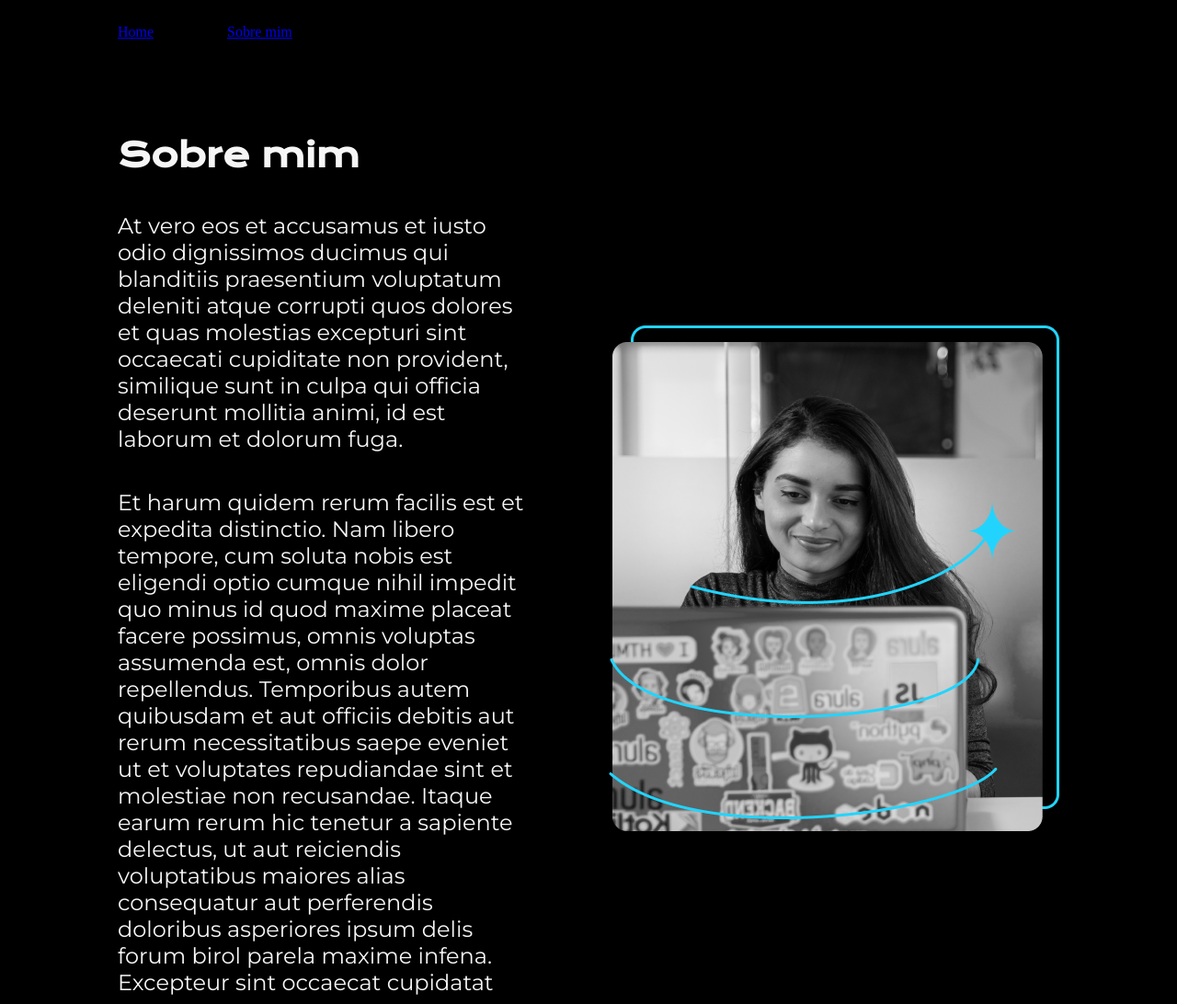
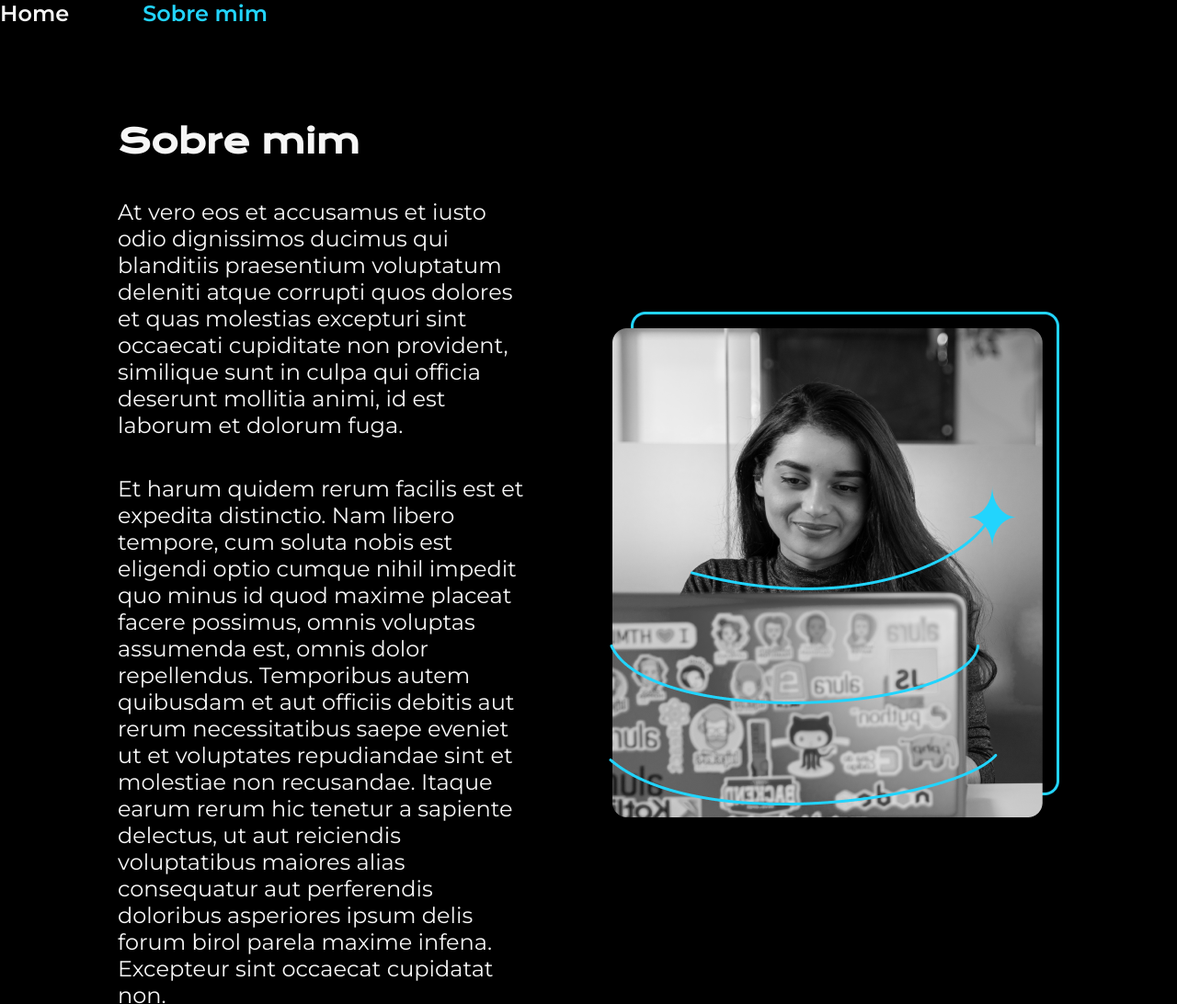
Before and after one commit to Ma7eusAlves/portfolio, a plain HTML site: page about.html in a window 1280 px wide. Shown: the top 1092 px of the page at 92% size. Drawn offline with nearby package versions, Linux system fonts and the light colour scheme.

Commit message:
Update about.html

```diff
--- a/about.html
+++ b/about.html
@@ -10,14 +10,15 @@
 </head>
 
 <body>
-    <header class="cabecalho">
-        <nav class="cabecalho__menu">
-            <a class="cabecalho__menu__navegacao" href="index.html">
+     <nav class="cabecalho__menu">
+            <a class="cabecalho__menu__link" href="index.html">
                 Home</a>
 
-            <a class="cabecalho__menu__navegacao" href="about.html">
+            <a class="cabecalho__menu__link" href="about.html">
 
                 Sobre mim</a>
+
+
 
 
         </nav>
```
